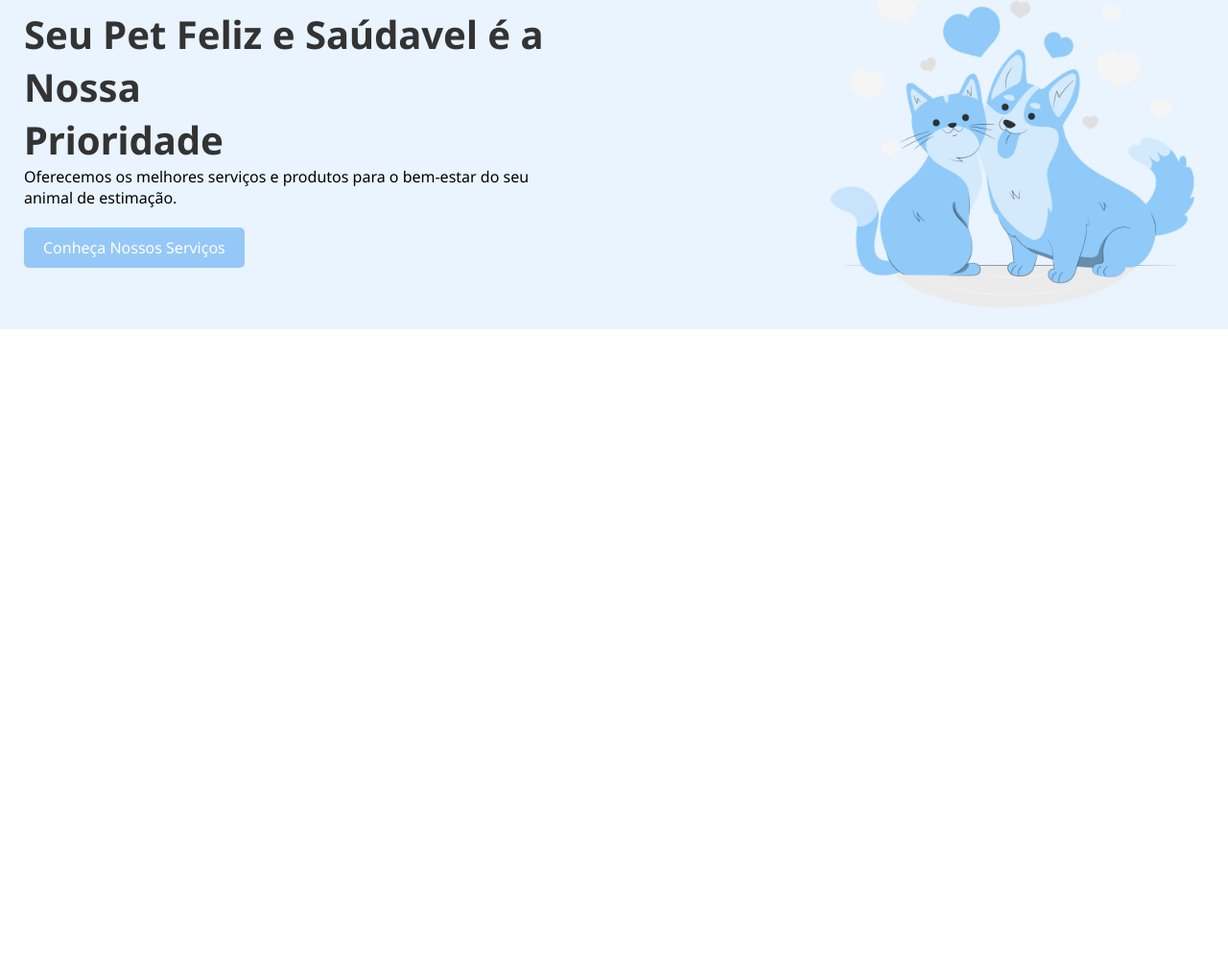
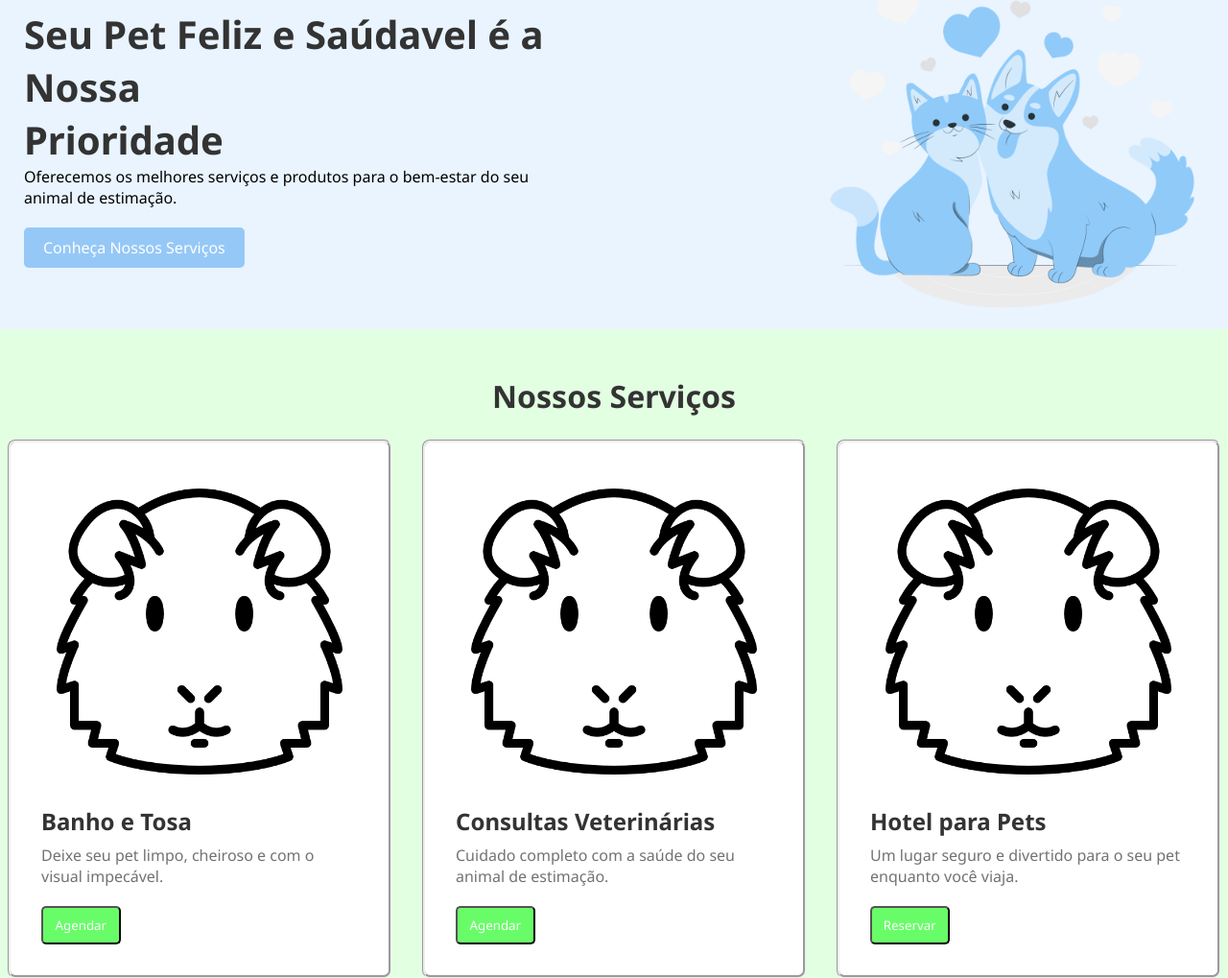
Before and after one commit to F3rNnd4/ativ-pets-front, a plain HTML site: page index.html in a window 1280 px wide. Shown: the part 110-1129 px from the top of the page at 96% size. Before the commit the page ends 800 px from the top, so only its background shows below. Drawn offline with Linux system fonts and the light colour scheme.

Commit message:
feat: add services

```diff
--- a/assets/styles/index.styles.css
+++ b/assets/styles/index.styles.css
@@ -17,7 +17,7 @@ header {
     justify-content: space-between;
     align-items: center;
     padding: 10px;
-    background-color: #e6f6ec;
+    background-color: #d0e7ff;
 }
 
 .logo {
@@ -100,3 +100,65 @@ nav ul li a:hover {
 .hero-img img{
     width: 25rem;
 }
+
+/* SERVICES */
+
+.services-container {
+    display: flex;
+    justify-content: center;
+    align-items: center;
+    flex-direction: column;
+    background-color: rgb(226, 255, 226);
+}
+
+.text-center {
+    font-size: 2rem;
+    color: #333;
+    padding: 3rem 0 1.5rem 0;
+}
+
+.services-content {
+    display: flex;
+    justify-content: center;
+    align-items: center;
+    gap: 2rem;
+}
+
+.service {
+    width: 25rem;
+    display: flex;
+    justify-content: flex-start;
+    flex-direction: column;
+    padding: 2rem;
+    border-radius: 8px;
+    background-color: #fff;
+    border-style: groove;
+}
+
+.service img {
+    width: 100%;
+    padding: 1rem;
+}
+
+.service h3 {
+    font-size: 1.5rem;
+    color: #333;
+    margin-top: 1rem;
+}
+
+.service p {
+    font-size: 1rem;
+    color: #727272;
+    margin-top: 8px;
+}
+
+.service button {
+    width: 25%;
+    height: 40px;
+    display: inline-block;
+    margin-top: 20px;
+    background-color: rgb(104, 253, 104);
+    color: #fff;
+    text-decoration: none;
+    border-radius: 5px;
+}
--- a/index.html
+++ b/index.html
@@ -46,6 +46,34 @@
         </div>
     </section>
 
+    <div class="services-container">
+        <h2 class="text-center">Nossos Serviços</h2>
+
+        <div class="services-content">
+            <div class="service">
+                <img src="./assets/img/porquinho-da-india-heag.png" alt="">
+                <h3>Banho e Tosa</h3>
+                <p>Deixe seu pet limpo, cheiroso e com o visual impecável.</p>
+                <button>Agendar</button>
+            </div>
+
+            <div class="service">
+                <img src="./assets/img/porquinho-da-india-heag.png" alt="">
+                <h3>Consultas Veterinárias</h3>
+                <p>Cuidado completo com a saúde do seu animal de estimação.</p>
+                <button>Agendar</button>
+            </div>
+
+            <div class="service">
+                <img src="./assets/img/porquinho-da-india-heag.png" alt="">
+                <h3>Hotel para Pets</h3>
+                <p>Um lugar seguro e divertido para o seu pet enquanto você viaja.</p>
+                <button>Reservar</button>
+            </div>
+
+        </div>
+    </div>
+
 </body>
 
 </html>
```
